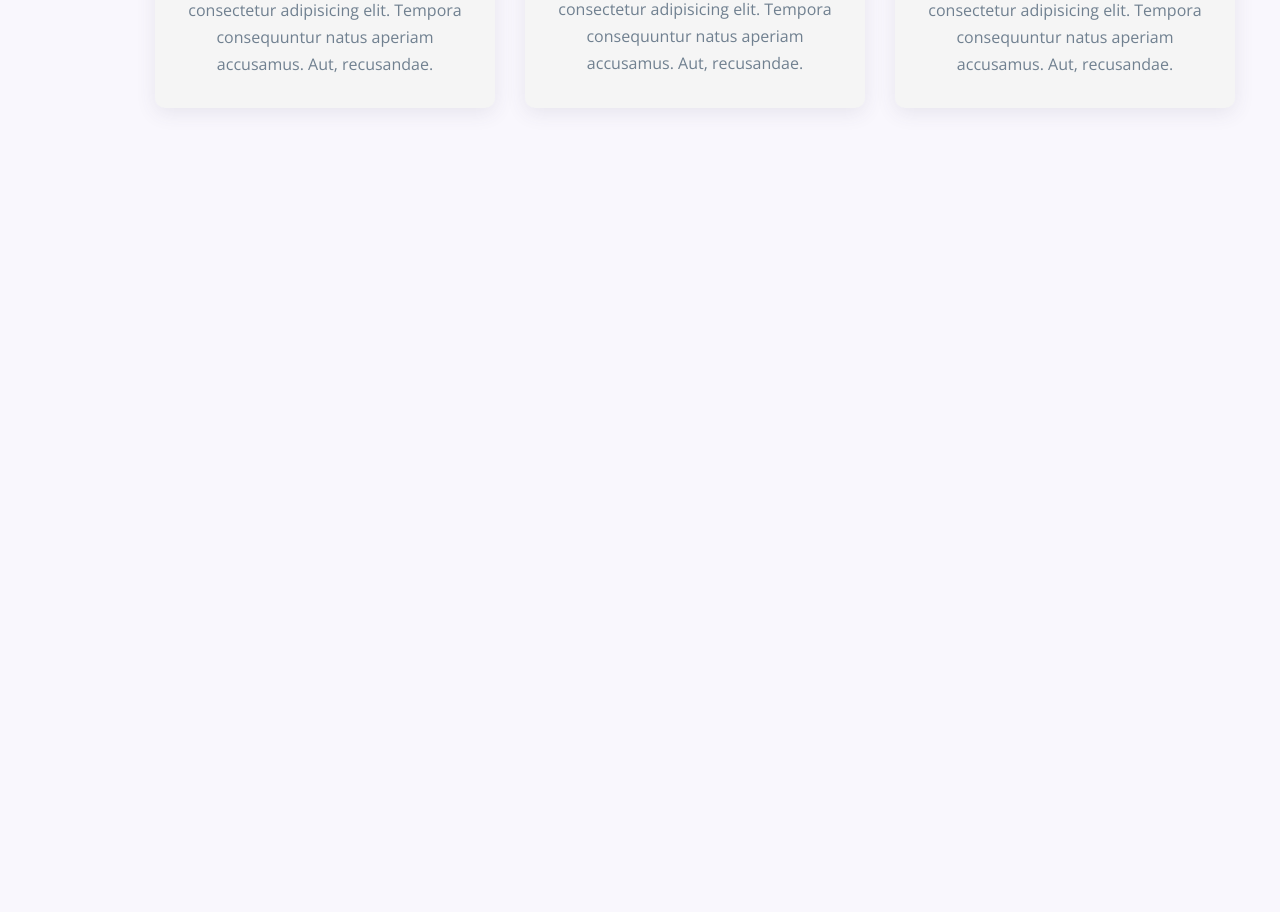
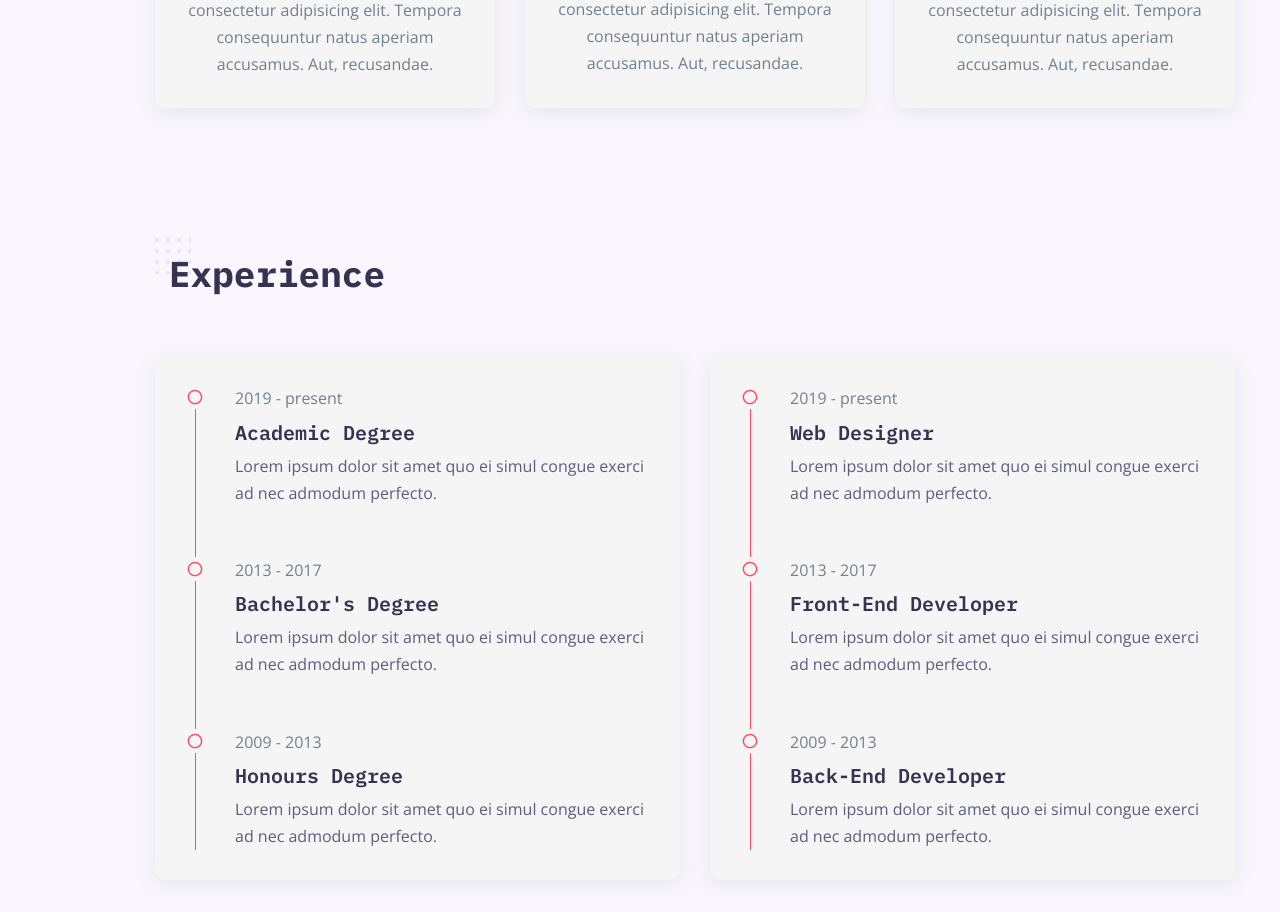
Before and after one commit to abram-stack/react-bimportfoliov2, a React (Vite) app: page / in a window 1280 px wide. Shown: the part 1829-2741 px from the top of the page. Before the commit the page ends 1969 px from the top, so only its background shows below. Built offline with nearby package versions, Linux system fonts and the light colour scheme.

Commit message:
resume section, card for academic

```diff
--- a/src/App.jsx
+++ b/src/App.jsx
@@ -7,6 +7,7 @@ import Home from "./components/home/Home"
 import Sidebar from "./components/sidebar/Sidebar"
 import About from './components/about/About';
 import Services from './components/services/Services';
+import Resume from './components/resume/Resume';
 
 
 function App() {
@@ -18,7 +19,8 @@ function App() {
       <main className="main">
         <Home />
         <About/>
-        <Services/>
+        <Services />
+        <Resume/>
       </main>
     </>
   )
--- /dev/null
+++ b/src/components/resume/Card.jsx
@@ -0,0 +1,19 @@
+import React from 'react'
+import { CgRadioCheck } from 'react-icons/cg'
+
+
+export default function Card({ exp }) {
+
+
+  return (
+    <>
+      {exp && (
+        <div className='timeline--item'>
+          <CgRadioCheck className='timeline--icon'/><span className='timeline--year'>{exp.year}</span>
+          <h3 className='timeline--title'>{exp.title}</h3>
+          <p className='timeline--text'>{exp.desc}</p>
+        </div>
+      )}
+    </>
+  )
+}
--- /dev/null
+++ b/src/components/resume/Resume.jsx
@@ -0,0 +1,76 @@
+import React from 'react'
+import './resume.css'
+import Card from './Card';
+
+export default function Resume() {
+const experiences = [
+  {
+    id: 1,
+    category: "education",
+    year: "2019 - present",
+    title: "Academic Degree",
+    desc: "Lorem ipsum dolor sit amet quo ei simul congue exerci     ad nec admodum perfecto.",
+  },
+  {
+    id: 2,
+    category: "education",
+    year: "2013 - 2017",
+    title: "Bachelor's Degree",
+    desc: "Lorem ipsum dolor sit amet quo ei simul congue exerci     ad nec admodum perfecto.",
+  },
+  {
+    id: 3,
+    category: "education",
+    year: "2009 - 2013",
+    title: "Honours Degree",
+    desc: "Lorem ipsum dolor sit amet quo ei simul congue exerci     ad nec admodum perfecto.",
+  },
+  {
+    id: 4,
+    category: "experience",
+    year: "2019 - present",
+    title: "Web Designer",
+    desc: "Lorem ipsum dolor sit amet quo ei simul congue exerci     ad nec admodum perfecto.",
+  },
+  {
+    id: 5,
+    category: "experience",
+    year: "2013 - 2017",
+    title: "Front-End Developer",
+    desc: "Lorem ipsum dolor sit amet quo ei simul congue exerci     ad nec admodum perfecto.",
+  },
+  {
+    id: 6,
+    category: "experience",
+    year: "2009 - 2013",
+    title: "Back-End Developer",
+    desc: "Lorem ipsum dolor sit amet quo ei simul congue exerci     ad nec admodum perfecto.",
+  },
+];
+
+  const eduEl = experiences.filter(exp => {
+    return exp.category === 'education'
+  })
+  const jobEl = experiences.filter(exp => {
+    return exp.category === 'experience'
+  })
+
+  return (
+    <section className='section container resume'>
+      <h2 className='section--title'>Experience</h2>
+
+      <div className='resume--container grid'>
+        <div className='timeline grid'>
+          {eduEl.map((exp) => (
+            <Card key={exp.id} exp={exp} />
+          ))}
+        </div>
+        <div className='timeline grid'>
+          {jobEl.map((exp) => (
+            <Card key={exp.id} exp={exp} />
+          ))}
+        </div>
+      </div>
+    </section>
+  )
+}
--- /dev/null
+++ b/src/components/resume/resume.css
@@ -0,0 +1,50 @@
+.resume--container{
+  grid-template-columns: repeat(2, 1fr);
+  gap:1.875rem
+}
+
+.timeline{
+  border-radius: 10px;
+  padding: 1.875rem;
+  box-shadow: var(--shadow);
+  background-color: whitesmoke;
+}
+
+.timeline--item{
+  padding-left: 3.125rem;
+  padding-bottom: 3.125rem;
+  position: relative;
+}
+
+.timeline--item:last-child{
+  padding-bottom: 0;
+}
+.timeline--item::before{
+  content: '';
+  width: 1px;
+  height: 100%;
+  background-color: var(--primary-color);
+  position: absolute;
+  left: .6rem;
+  top: 0;
+}
+
+.timeline--icon{
+  position: absolute;
+  left: -.1rem;
+  top: 0;
+  font-size: var(--h2-font-size);
+  color: var(--primary-color);
+  background-color: whitesmoke;
+  /* border: 1px solid red; */
+  padding:.2rem 0;
+}
+
+.timeline--year{
+  font-size: var(--small-size);
+  color: slategray;
+}
+.timeline--title{
+  font-size: var(--h3-font-size);
+  margin: .5rem 0;
+}
```
